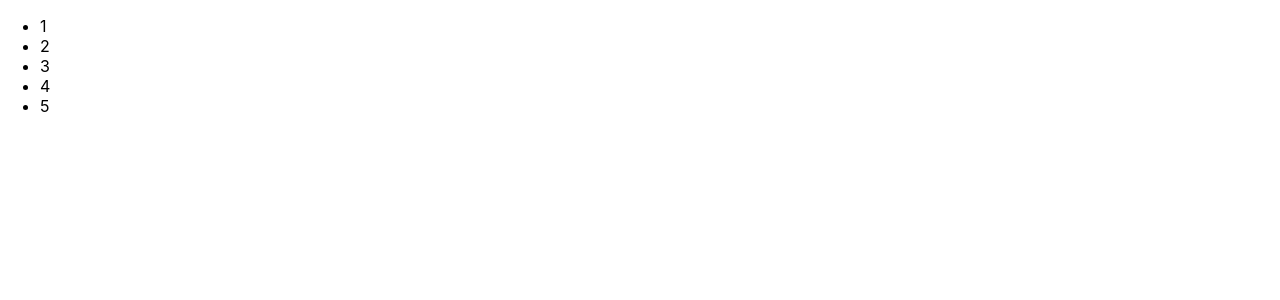
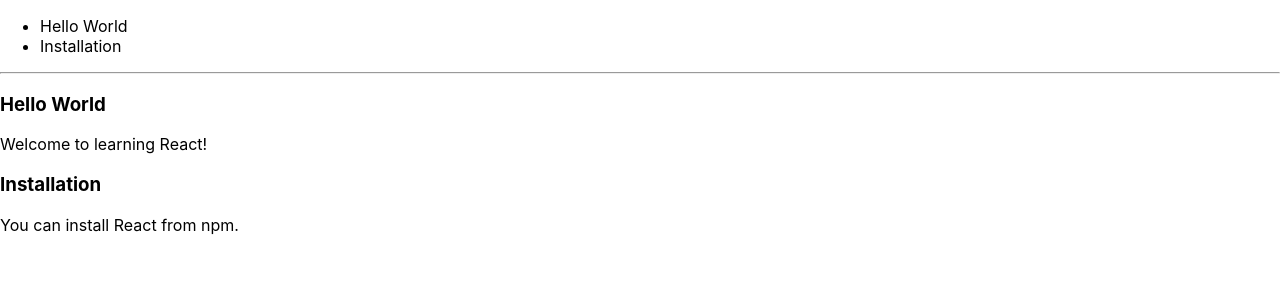
Before and after one commit to towa1204/learn-react-typescript, a React (Create React App) app: page / in a window 1280 px wide. Shown: the top 300 px of the page. Built offline with nearby package versions, Linux system fonts and the light colour scheme.

Commit message:
8. リストとkey(4)

```diff
--- a/src/index.tsx
+++ b/src/index.tsx
@@ -8,23 +8,38 @@
   document.getElementById('root') as HTMLElement
 );
 
-function ListItem(props: {value: number}) {
-  return <li>{props.value}</li>
+function Blog(props: {posts: {id: number, title: string, content: string}[]}) {
+  const sidebar = (
+    <ul>
+      {props.posts.map((post) =>
+        <li key={post.id}>
+          {post.title}
+        </li>
+      )}
+    </ul>
+  );
+  const content = props.posts.map((post) =>
+    <div key={post.id}>
+      <h3>{post.title}</h3>
+      <p>{post.content}</p>
+    </div>
+  );
+  return (
+    <div>
+      {sidebar}
+      <hr />
+      {content}
+    </div>
+  );
+
 }
 
-function NumberList(props: {numbers: number[]}) {
-  const numbers = props.numbers;
-  const listItems = numbers.map((number) =>
-    <ListItem key={number.toString()} value={number} />
-  );
+const posts = [
+  {id: 1, title: 'Hello World', content: 'Welcome to learning React!'},
+  {id: 2, title: 'Installation', content: 'You can install React from npm.'}
+];
 
-  return (<ul>{listItems}</ul>);
-}
-
-const numbers = [1, 2, 3, 4, 5];
-
-
-root.render(<NumberList numbers={numbers} />);
+root.render(<Blog posts={posts} />);
 // If you want to start measuring performance in your app, pass a function
 // to log results (for example: reportWebVitals(console.log))
 // or send to an analytics endpoint. Learn more: https://bit.ly/CRA-vitals
```
